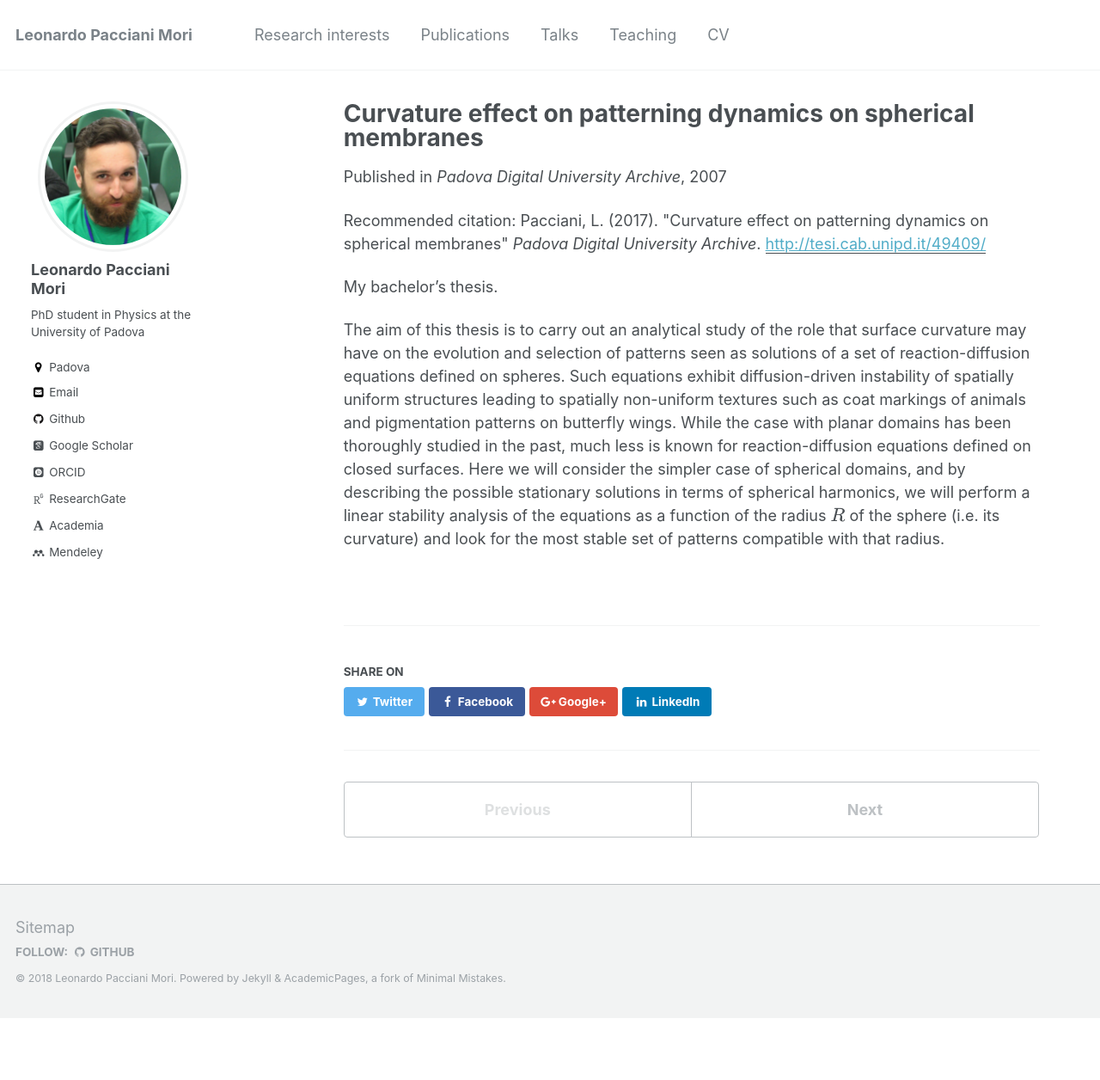
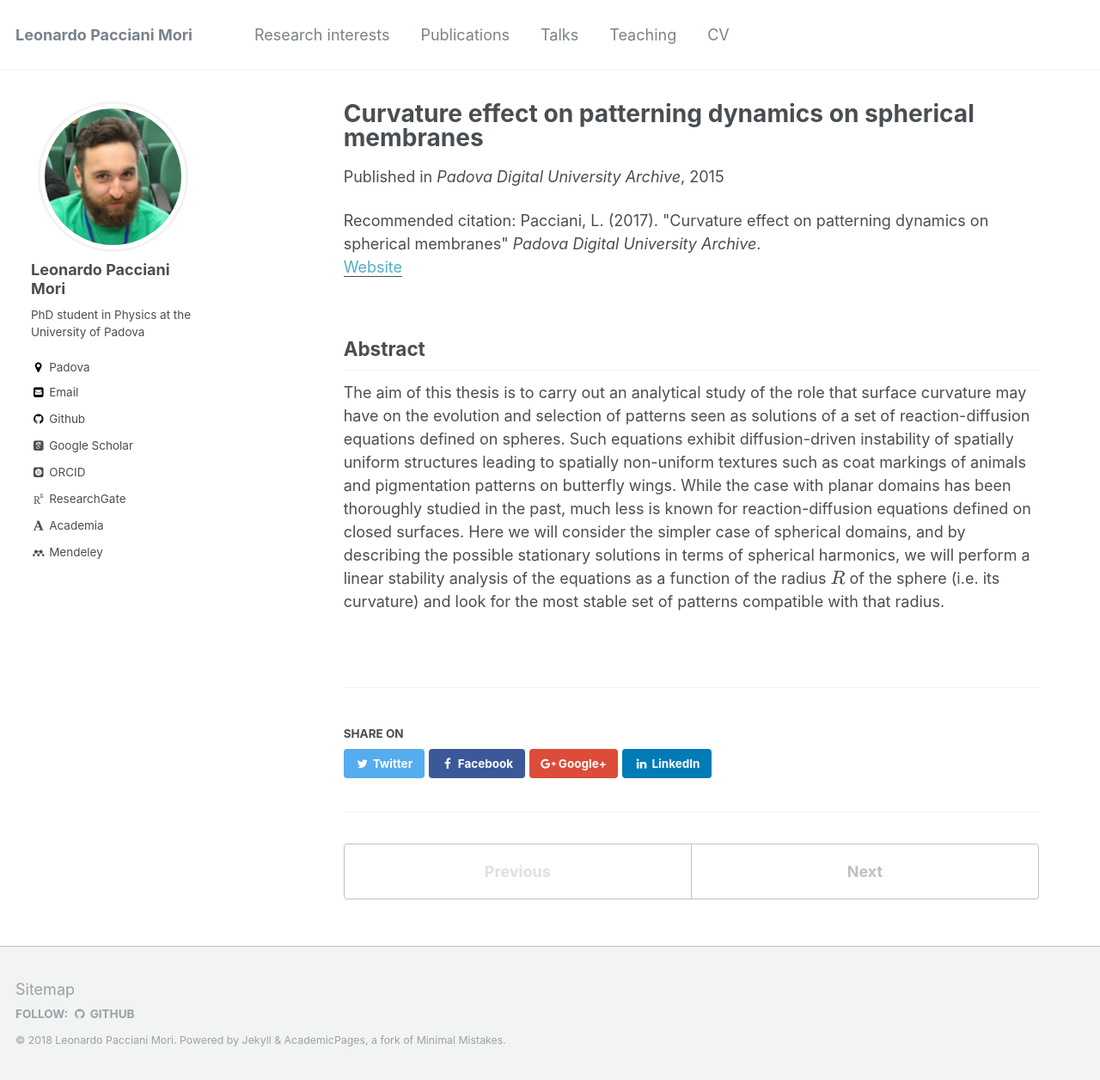
Before and after one commit to suweis/suweis.github.io, a Jekyll site: the page built from _publications/2015-07-22-curvature-effect-thesis.md, in a window 1280 px wide and 1256 px high. Shown: the whole window at 86% size. Built offline with Jekyll 4.4.1, drawn with Linux system fonts in a browser that asks for light colours; some web fonts are replaced; formulas are drawn with MathJax 3.

Commit message:
Aggiornate info tesi in "Publications", modificata visualizzazione publications

```diff
--- a/_includes/archive-single.html
+++ b/_includes/archive-single.html
@@ -53,7 +53,7 @@
     {% endif %}
 
     {% if post.citation and post.paperurl %}
-      <p>Recommended citation: {{ post.citation }} <a href="{{ post.paperurl }}"><u>{{ post.paperurl }}</u></a></p>
+      <p>Recommended citation: {{ post.citation }} <br> <a href="{{ post.paperurl }}" style="text-decoration: none"><u>Website</u></a></p>
     {% elsif post.citation %}
       <p>Recommended citation: {{ post.citation }} </p>
     {% elsif post.paperurl %}
--- a/_layouts/single.html
+++ b/_layouts/single.html
@@ -44,7 +44,7 @@ layout: default
 
 
         {% if page.citation and page.paperurl %}
-          <p>Recommended citation: {{ page.citation }} <a href="{{ page.paperurl }}"><u>{{ page.paperurl }}</u></a></p>
+          <p>Recommended citation: {{ page.citation }} <br> <a href="{{ post.paperurl }}" style="text-decoration: none"><u>Website</u></a></p>
         {% elsif page.citation %}
           <p>Recommended citation: {{ page.citation }} </p>
         {% endif %}
--- a/_publications/2015-07-22-curvature-effect-thesis.md
+++ b/_publications/2015-07-22-curvature-effect-thesis.md
@@ -2,12 +2,12 @@
 title: "Curvature effect on patterning dynamics on spherical membranes"
 collection: publications
 permalink: /publication/2015-07-22-curvature-effect-thesis
-excerpt: 'Bachelors thesis'
-date: 2007-09-26
+excerpt: "Bachelor's thesis"
+date: 2015-09-26
 venue: 'Padova Digital University Archive'
 paperurl: 'http://tesi.cab.unipd.it/49409/'
 citation: 'Pacciani, L. (2017). &quot;Curvature effect on patterning dynamics on spherical membranes&quot; <i>Padova Digital University Archive</i>.'
 ---
-My bachelor's thesis.
 
+## Abstract
 The aim of this thesis is to carry out an analytical study of the role that surface curvature may have on the evolution and selection of patterns seen as solutions of a set of reaction-diffusion equations defined on spheres. Such equations exhibit diffusion-driven instability of spatially uniform structures leading to spatially non-uniform textures such as coat markings of animals and pigmentation patterns on butterfly wings. While the case with planar domains has been thoroughly studied in the past, much less is known for reaction-diffusion equations defined on closed surfaces. Here we will consider the simpler case of spherical domains, and by describing the possible stationary solutions in terms of spherical harmonics, we will perform a linear stability analysis of the equations as a function of the radius $R$ of the sphere (i.e. its curvature) and look for the most stable set of patterns compatible with that radius.
```
Also changed, not shown: _publications/2017-09-26-physics-approach-thesis.md (+3 -3 lines).
